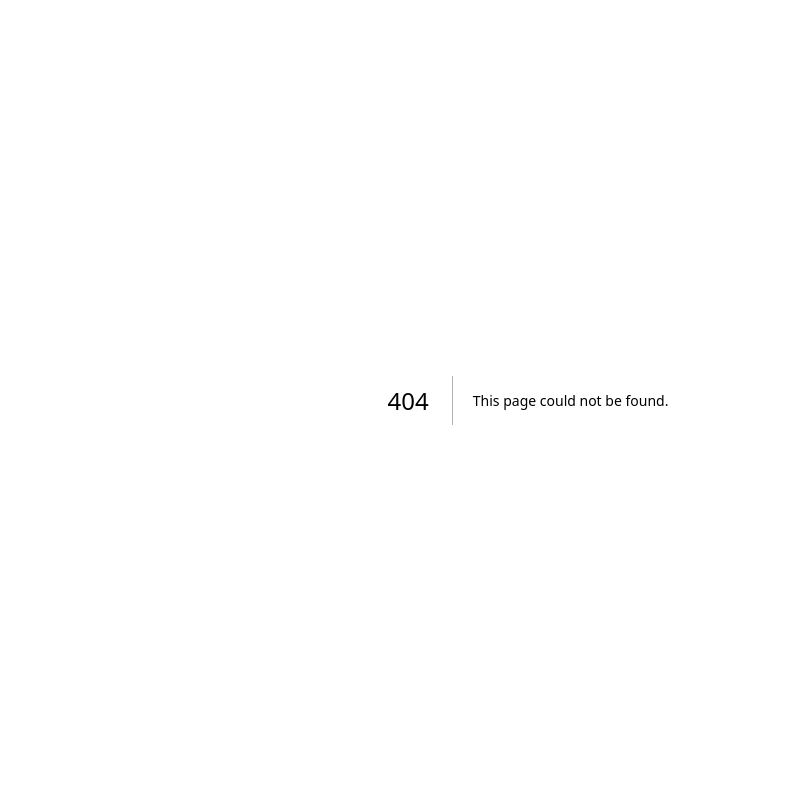
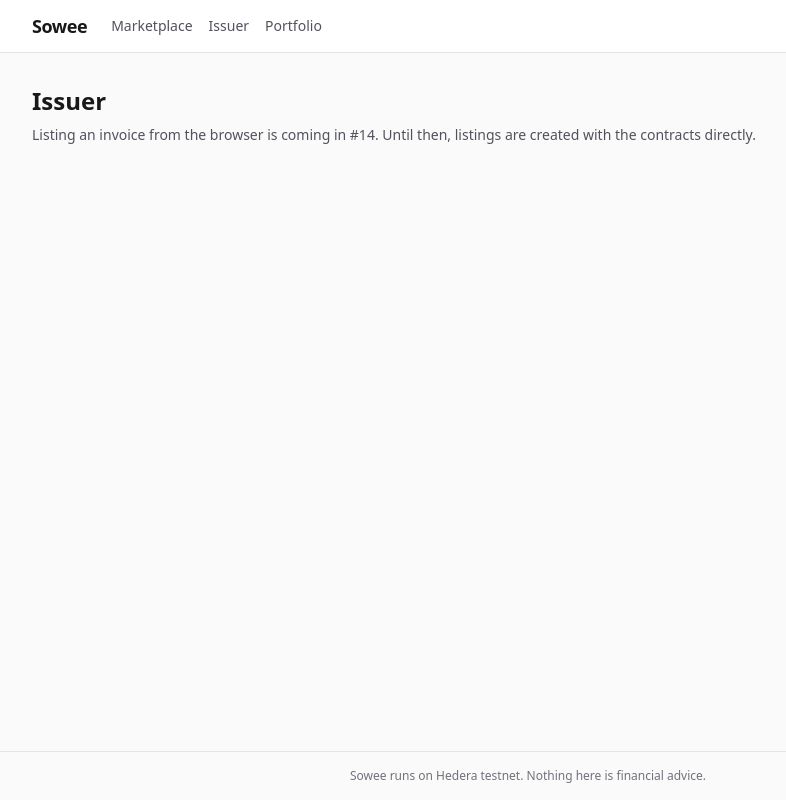
Before and after one commit to sowee-finance/sowee, a Next.js app in the folder apps/web/: page /issuer in a window 1280 px wide. Before the commit this address had no page. Shown: the whole page, without its empty margins (112-898 px from the left). Built offline with nearby package versions, Linux system fonts and the light colour scheme.

Commit message:
chore(web): replace template layout and page with the Sowee shell and nav

```diff
--- /dev/null
+++ b/apps/web/src/app/issuer/page.tsx
@@ -0,0 +1,11 @@
+export default function Issuer() {
+  return (
+    <>
+      <h1 className="font-semibold text-2xl">Issuer</h1>
+      <p className="mt-2 text-sm text-zinc-600 dark:text-zinc-400">
+        Listing an invoice from the browser is coming in #14. Until then, listings are created with
+        the contracts directly.
+      </p>
+    </>
+  )
+}
--- a/apps/web/src/app/layout.tsx
+++ b/apps/web/src/app/layout.tsx
@@ -1,26 +1,45 @@
 import type { Metadata } from "next"
-import { Geist, Geist_Mono } from "next/font/google"
+import Link from "next/link"
 import "./globals.css"
 
-const geistSans = Geist({
-  variable: "--font-geist-sans",
-  subsets: ["latin"],
-})
+export const metadata: Metadata = {
+  title: "Sowee",
+  description: "Compliant invoice financing on-chain: KYC-gated, fractional invoice bonds.",
+}
 
-const geistMono = Geist_Mono({
-  variable: "--font-geist-mono",
-  subsets: ["latin"],
-})
-
-export const metadata: Metadata = {
-  title: "Create Next App",
-  description: "Generated by create next app",
-}
+const nav = [
+  { href: "/", label: "Marketplace" },
+  { href: "/issuer", label: "Issuer" },
+  { href: "/portfolio", label: "Portfolio" },
+] as const
 
 export default function RootLayout({ children }: LayoutProps<"/">) {
   return (
-    <html lang="en" className={`${geistSans.variable} ${geistMono.variable} h-full antialiased`}>
-      <body className="min-h-full flex flex-col">{children}</body>
+    <html lang="en" className="h-full antialiased">
+      <body className="flex min-h-full flex-col bg-zinc-50 font-sans text-zinc-900 dark:bg-zinc-950 dark:text-zinc-100">
+        <header className="border-zinc-200 border-b bg-white dark:border-zinc-800 dark:bg-zinc-900">
+          <div className="mx-auto flex max-w-5xl items-center gap-6 px-4 py-3">
+            <Link href="/" className="font-semibold text-lg tracking-tight">
+              Sowee
+            </Link>
+            <nav className="flex gap-4 text-sm text-zinc-600 dark:text-zinc-400">
+              {nav.map((n) => (
+                <Link
+                  key={n.href}
+                  href={n.href}
+                  className="hover:text-zinc-900 dark:hover:text-zinc-100"
+                >
+                  {n.label}
+                </Link>
+              ))}
+            </nav>
+          </div>
+        </header>
+        <main className="mx-auto w-full max-w-5xl flex-1 px-4 py-8">{children}</main>
+        <footer className="border-zinc-200 border-t py-4 text-center text-xs text-zinc-500 dark:border-zinc-800">
+          Sowee runs on Hedera testnet. Nothing here is financial advice.
+        </footer>
+      </body>
     </html>
   )
 }
--- a/apps/web/src/app/page.tsx
+++ b/apps/web/src/app/page.tsx
@@ -1,69 +1,10 @@
-import Image from "next/image"
-
 export default function Home() {
   return (
-    <div className="flex flex-col flex-1 items-center justify-center bg-zinc-50 font-sans dark:bg-black">
-      <main className="flex flex-1 w-full max-w-3xl flex-col items-center justify-between py-32 px-16 bg-white dark:bg-black sm:items-start">
-        <Image
-          className="dark:invert h-5 w-[100px]"
-          src="/next.svg"
-          alt="Next.js logo"
-          width={100}
-          height={20}
-          priority
-        />
-        <div className="flex flex-col items-center gap-6 text-center sm:items-start sm:text-left">
-          <h1 className="max-w-xs text-3xl font-semibold leading-10 tracking-tight text-black dark:text-zinc-50">
-            To get started, edit the{" "}
-            <code className="rounded bg-black/[.06] px-1.5 py-0.5 font-mono text-[0.9em] dark:bg-white/[.08]">
-              page.tsx
-            </code>{" "}
-            file.
-          </h1>
-          <p className="max-w-md text-lg leading-8 text-zinc-600 dark:text-zinc-400">
-            Looking for a starting point or more instructions? Head over to{" "}
-            <a
-              href="https://vercel.com/templates?framework=next.js&utm_source=create-next-app&utm_medium=appdir-template-tw&utm_campaign=create-next-app"
-              className="font-medium text-zinc-950 dark:text-zinc-50"
-            >
-              Templates
-            </a>{" "}
-            or the{" "}
-            <a
-              href="https://nextjs.org/learn?utm_source=create-next-app&utm_medium=appdir-template-tw&utm_campaign=create-next-app"
-              className="font-medium text-zinc-950 dark:text-zinc-50"
-            >
-              Learning
-            </a>{" "}
-            center.
-          </p>
-        </div>
-        <div className="flex flex-col gap-4 text-base font-medium sm:flex-row">
-          <a
-            className="flex h-12 w-full items-center justify-center gap-2 rounded-full bg-foreground px-5 text-background transition-colors hover:bg-[#383838] dark:hover:bg-[#ccc] md:w-[158px]"
-            href="https://vercel.com/new?utm_source=create-next-app&utm_medium=appdir-template-tw&utm_campaign=create-next-app"
-            target="_blank"
-            rel="noopener noreferrer"
-          >
-            <Image
-              className="dark:invert h-[14px] w-4"
-              src="/vercel.svg"
-              alt="Vercel logomark"
-              width={16}
-              height={14}
-            />
-            Deploy Now
-          </a>
-          <a
-            className="flex h-12 w-full items-center justify-center rounded-full border border-solid border-black/[.08] px-5 transition-colors hover:border-transparent hover:bg-black/[.04] dark:border-white/[.145] dark:hover:bg-[#1a1a1a] md:w-[158px]"
-            href="https://nextjs.org/docs?utm_source=create-next-app&utm_medium=appdir-template-tw&utm_campaign=create-next-app"
-            target="_blank"
-            rel="noopener noreferrer"
-          >
-            Documentation
-          </a>
-        </div>
-      </main>
-    </div>
+    <>
+      <h1 className="font-semibold text-2xl">Marketplace</h1>
+      <p className="mt-2 text-sm text-zinc-600 dark:text-zinc-400">
+        Invoice bonds open for funding.
+      </p>
+    </>
   )
 }
--- /dev/null
+++ b/apps/web/src/app/portfolio/page.tsx
@@ -0,0 +1,10 @@
+export default function Portfolio() {
+  return (
+    <>
+      <h1 className="font-semibold text-2xl">Portfolio</h1>
+      <p className="mt-2 text-sm text-zinc-600 dark:text-zinc-400">
+        Holdings, asks and settlement claims are coming in #14.
+      </p>
+    </>
+  )
+}
```
